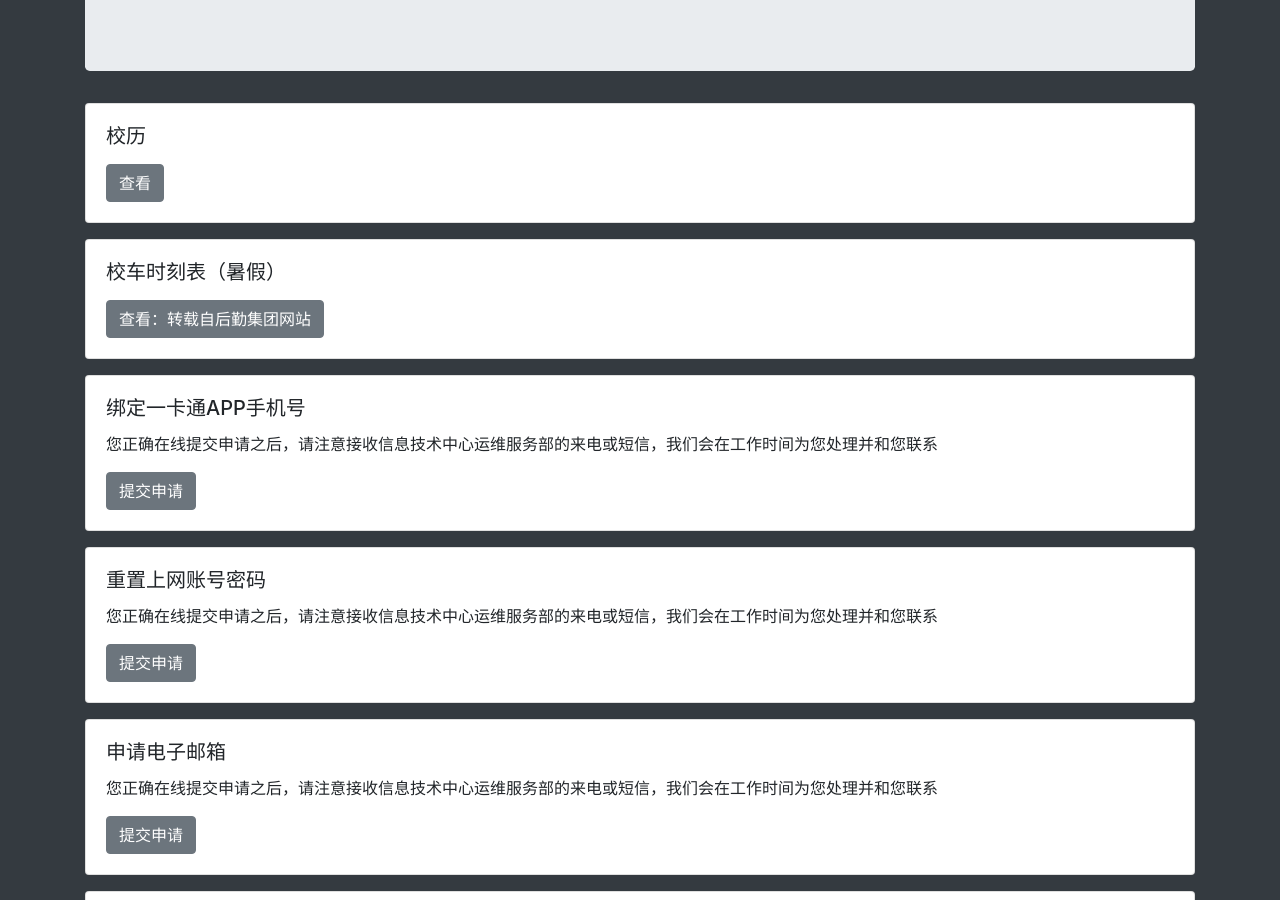
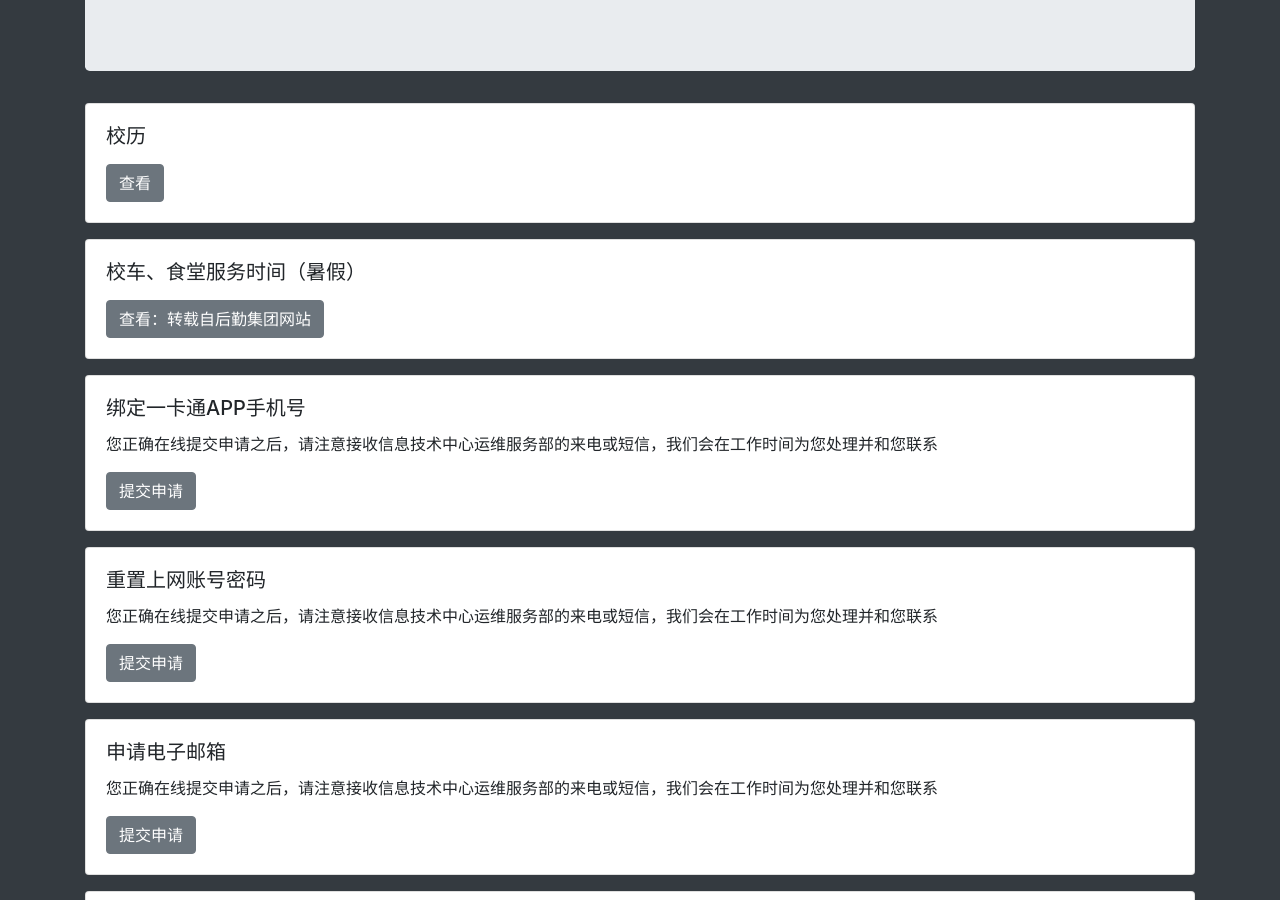
Before and after one commit to YNUOMS/ynuoms.github.io, a Jekyll site: the page built from index.html, in a window 1280 px wide and 900 px high, scrolled down 369 px. Built offline with Jekyll 4.4.1, drawn with Linux system fonts in a browser that asks for light colours; nearby versions of some CDN libraries; comment, search, counter and statistics services are not loaded.

Commit message:
Update services.yml
改为：校车、食堂服务时间

```diff
--- a/_data/services.yml
+++ b/_data/services.yml
@@ -2,7 +2,7 @@
   url: http://www.ynu.edu.cn/0000.jpg
   label: 查看
 
-- name: 校车时刻表（暑假）
+- name: 校车、食堂服务时间（暑假）
   url: http://www.hqjt.ynu.edu.cn/m/2201.jhtml
   label: 查看：转载自后勤集团网站
 
```
